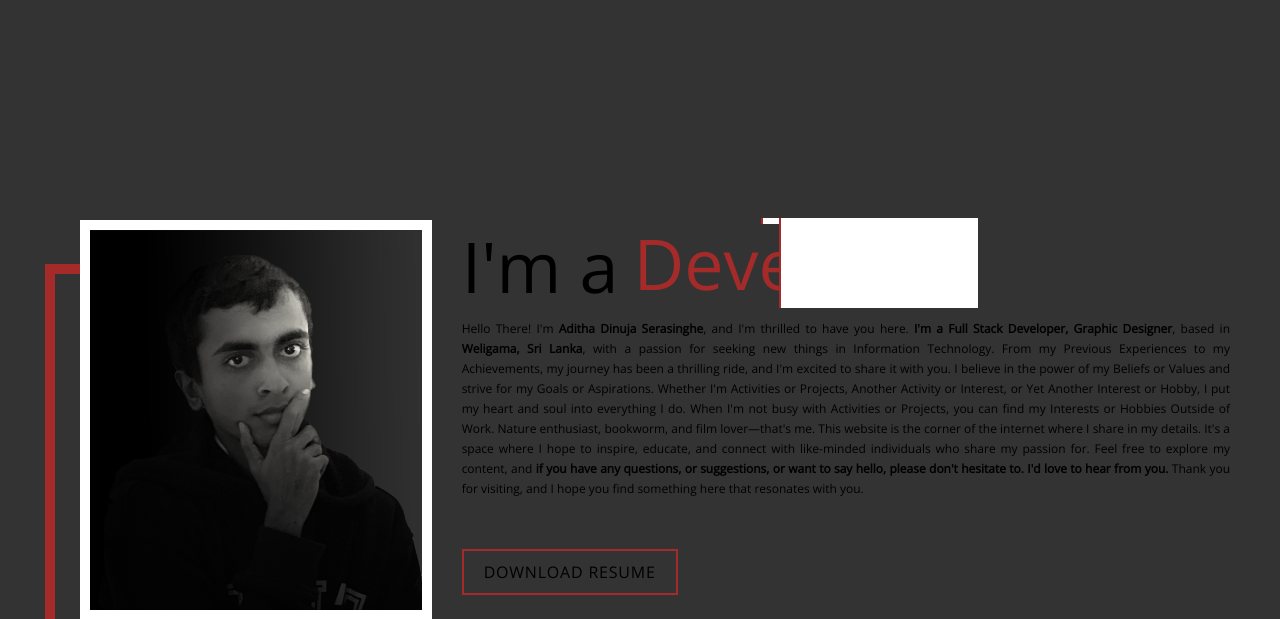
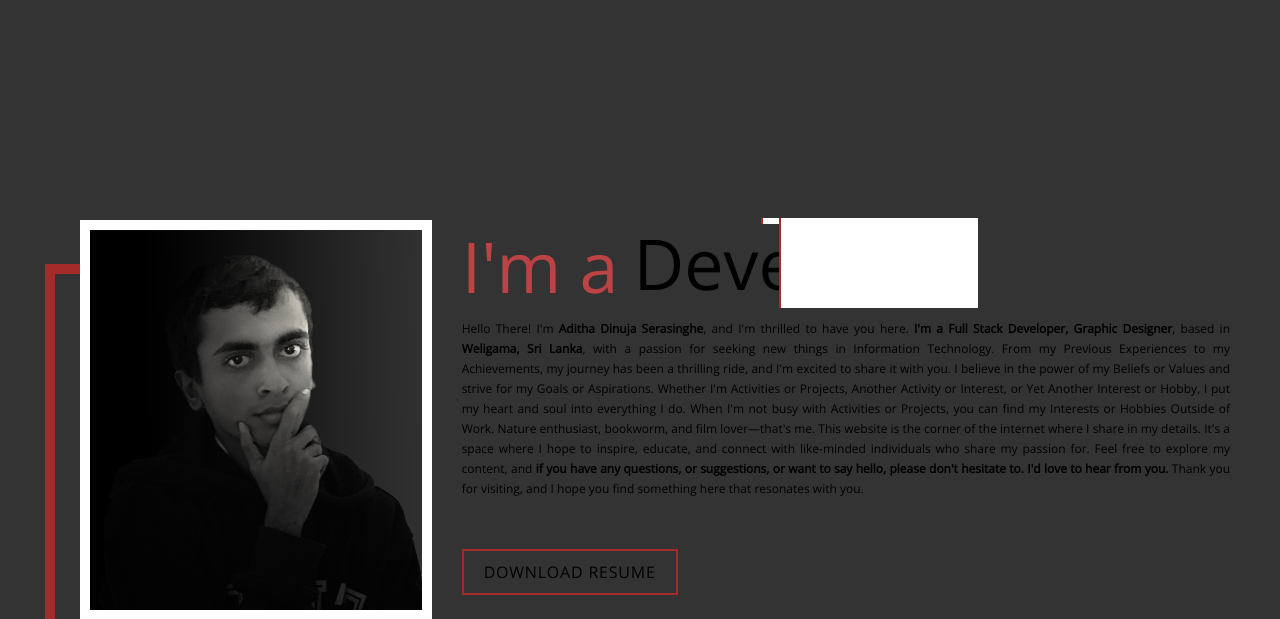
Before and after one commit to adserasinghe/adserasinghe.github.io, a PHP site: page / in a window 1280 px wide. Shown: the part 3748-4367 px from the top of the page. Run offline with PHP 8.4, Linux system fonts and the light colour scheme; style sheets or scripts are compiled from the project's sources.

Commit message:
about color changed...

```diff
--- a/index.html
+++ b/index.html
@@ -174,7 +174,7 @@
         <br>
         <!--<h1 class="section-title"><span>A</span>bout <span>M</span>e</h1>-->
         <div class="wrapper">
-    <div class="static-txt">I'm a</div>
+    <div class="static-txt">I'm <span>a</span></div>
     <ul class="dynamic-txts">
       <li><span>YouTuber</span></li>
       <li><span>Designer</span></li>
--- a/style.css
+++ b/style.css
@@ -1100,7 +1100,7 @@ inner{
 	display: flex;
   }
   .wrapper .static-txt{
-	color: #000;
+	color: #bc4343;
 	font-size: 70px;
 	font-weight: 400;
   }
@@ -1112,7 +1112,7 @@ inner{
   }
   .dynamic-txts li{
 	list-style: none;
-	color: brown;
+	color: #000;
 	font-size: 70px;
 	font-weight: 500;
 	position: relative;
```
